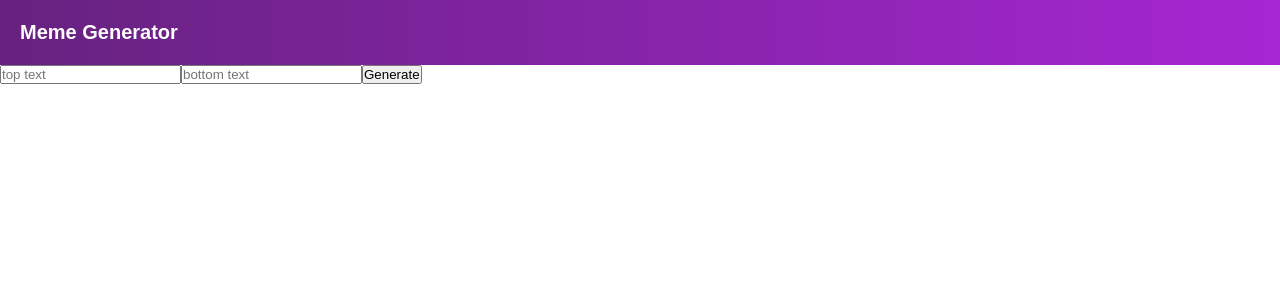
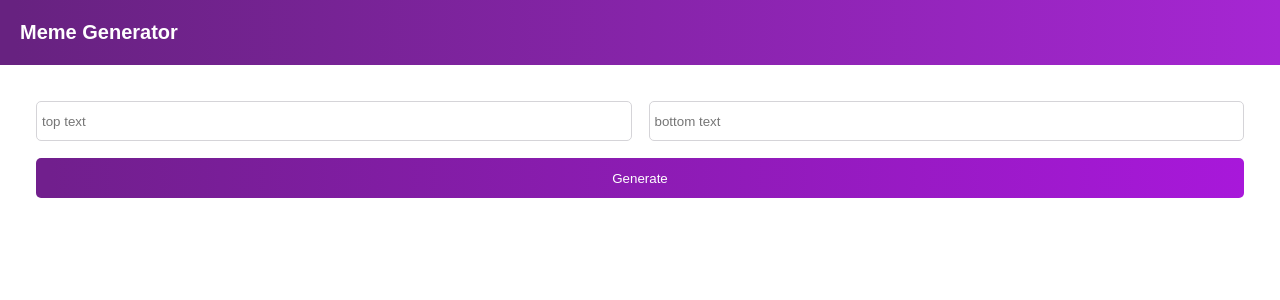
Before and after one commit to AaronAWB/random_meme_generator, a React (Vite) app: page / in a window 1280 px wide. Shown: the top 300 px of the page. Built offline with nearby package versions, Linux system fonts and the light colour scheme.

Commit message:
add form styling

```diff
--- a/src/components/Meme.jsx
+++ b/src/components/Meme.jsx
@@ -1,14 +1,14 @@
+import '@Styles/Meme.css'
+
 function Meme () {
   return (
     <div className='meme'>
-      <form>
-        <label></label>
+      <form className='form'>
         <input
           type='text'
           className='form-input'
           placeholder='top text'
         ></input>
-        <label></label>
         <input
           type='text'
           className='form-input'
--- /dev/null
+++ b/src/styles/Meme.css
@@ -0,0 +1,26 @@
+.meme {
+    padding: 36px;
+}
+
+.form {
+    display: grid;
+    grid-template: 40px 40px / 1fr 1fr;
+    gap: 17px;
+}
+
+.form-input {
+    font-family: "Karla", sans-serif;
+    border-radius: 5px;
+    border: 1px solid #D5D4D8;
+    text-indent: 5px;
+}
+
+.form-button {
+    grid-column: 1 / -1;
+    font-family: "Karla", sans-serif;
+    border-radius: 5px;
+    background: linear-gradient(90.41deg, #711F8D 1.14%, #A818DA 100%);
+    color: white;
+    border: none;
+    cursor: pointer;
+}
```
